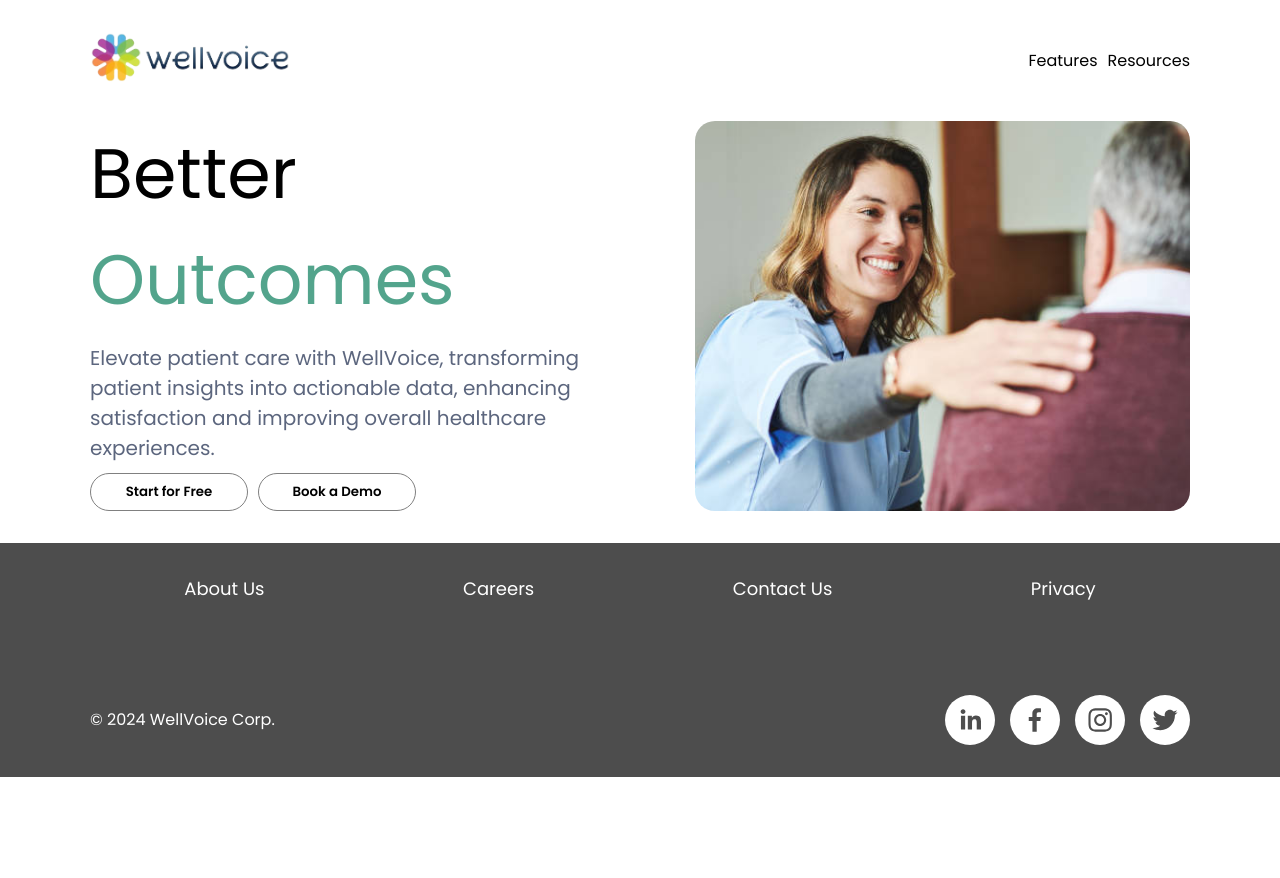
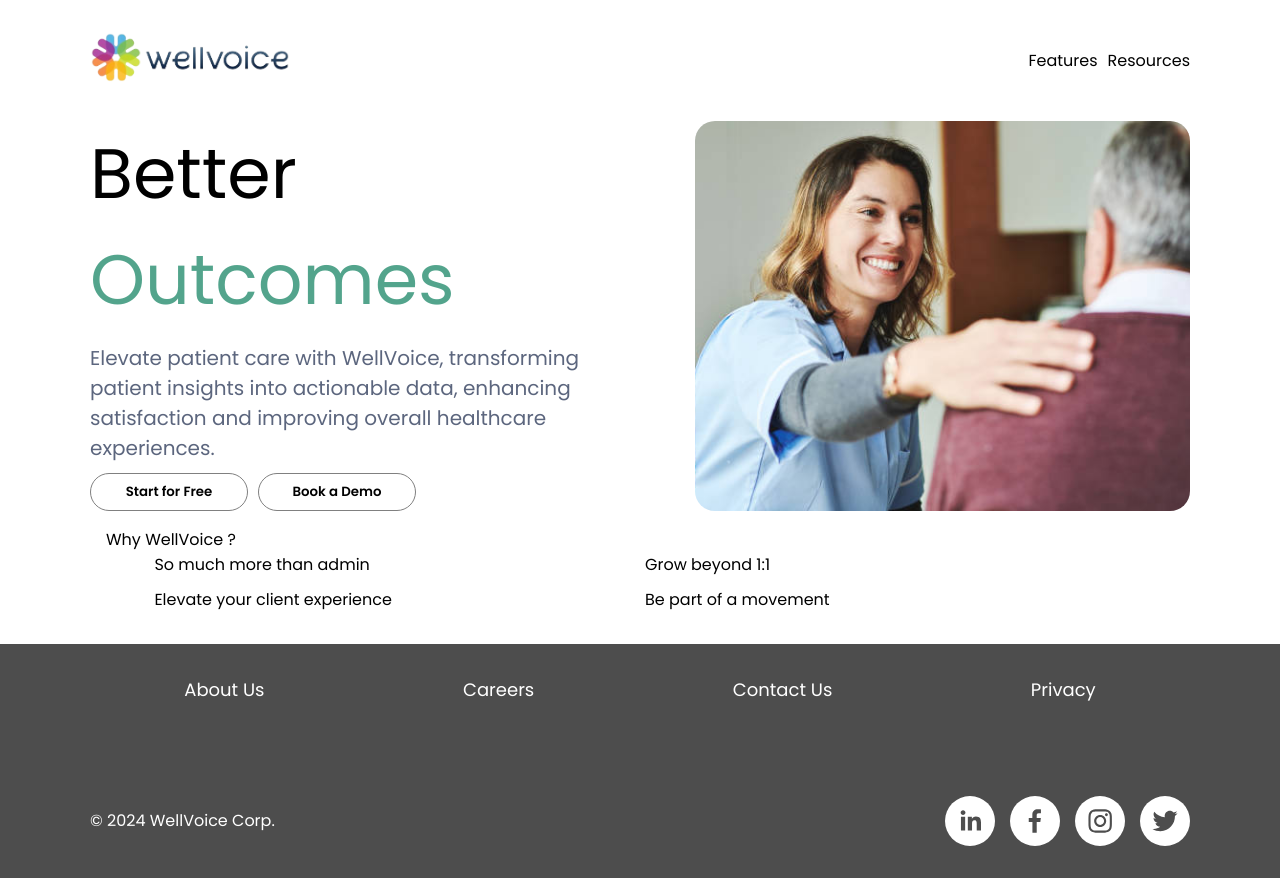
Before and after one commit to hwrdyen/WellVoice-Website, a React (Vite) app in the folder frontend/: page / in a window 1280 px wide. Before the commit the page ends 800 px from the top, so only its background shows below. Built offline with nearby package versions, Linux system fonts and the light colour scheme.

Commit message:
Added why-ad section on homepage

```diff
--- a/frontend/src/pages/HomePage/HomePage.scss
+++ b/frontend/src/pages/HomePage/HomePage.scss
@@ -100,4 +100,40 @@
       width: 45%;
     }
   }
+
+  &__AdContainer {
+    @include mobile {
+      margin: $mobile-side-margin;
+    }
+    @include tablet {
+    }
+    @include desktop {
+    }
+  }
+
+  &__AdList {
+    @include mobile {
+      display: flex;
+      flex-direction: column;
+      justify-content: center;
+      align-items: center;
+      gap: 10px;
+    }
+    @include tablet {
+    }
+    @include desktop {
+      flex-direction: row;
+      flex-wrap: wrap;
+    }
+  }
+
+  &__AdItem {
+    @include mobile {
+    }
+    @include tablet {
+    }
+    @include desktop {
+      width: 45%;
+    }
+  }
 }
--- a/frontend/src/pages/HomePage/HomePage.tsx
+++ b/frontend/src/pages/HomePage/HomePage.tsx
@@ -28,6 +28,16 @@ const HomePage = () => {
           alt="HomePage Title"
         />
       </div>
+
+      <div className="HomePage__AdContainer">
+        <div className="HomePage__AdTitle">Why WellVoice ?</div>
+        <div className="HomePage__AdList">
+          <div className="HomePage__AdItem">So much more than admin</div>
+          <div className="HomePage__AdItem">Grow beyond 1:1</div>
+          <div className="HomePage__AdItem">Elevate your client experience</div>
+          <div className="HomePage__AdItem">Be part of a movement</div>
+        </div>
+      </div>
     </div>
   );
 };
```
